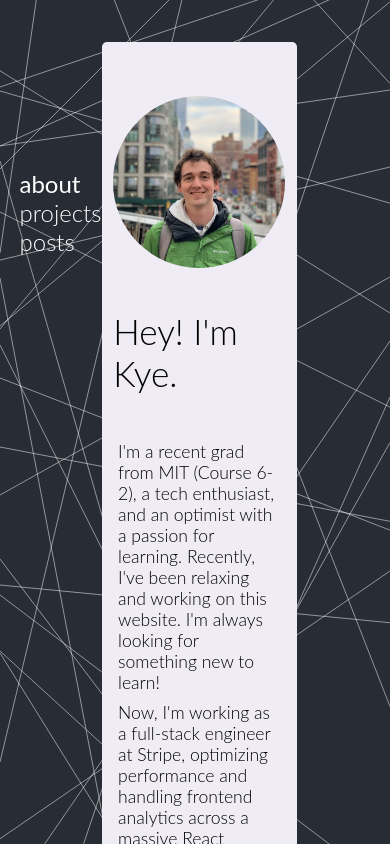
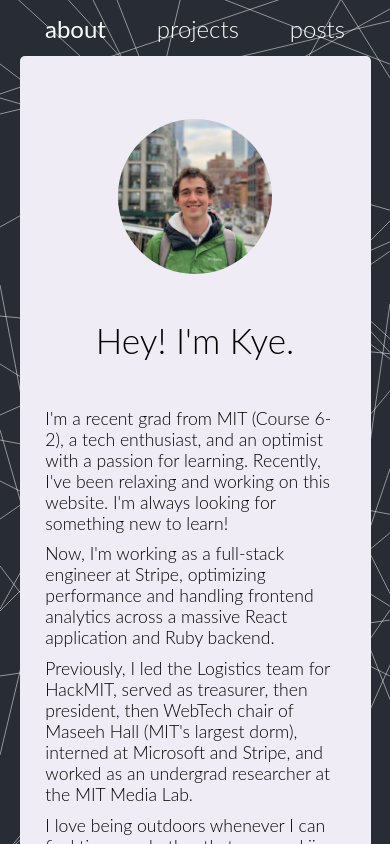
Before and after one commit to kyeb/kyeburchard-next, a Next.js app: page / in a window 390 px wide. Shown: the top 844 px of the page. Built offline with nearby package versions, Linux system fonts and the light colour scheme.

Commit message:
not total garbage on mobile

```diff
--- a/components/About.tsx
+++ b/components/About.tsx
@@ -4,6 +4,7 @@ import styles from "../styles/About.module.css";
 const About = () => {
   return (
     <div className={styles.grid}>
+      <div className={styles.picOuterContainer}>
         <div className={styles.picContainer}>
           <Image
             className={styles.pic}
@@ -11,6 +12,7 @@ const About = () => {
             width={200}
             height={200}
           />
+        </div>
       </div>
       <div className={styles.intro}>
         <h1>Hey! I'm Kye.</h1>
--- a/components/Layout.tsx
+++ b/components/Layout.tsx
@@ -22,10 +22,13 @@ interface LayoutProps {
 const Layout: FunctionComponent<LayoutProps> = (props) => {
   const renderNavLink = (page: PageInfo) => {
     const isCurrent = props.currentPage === page.name;
+    const empty = page.name === "";
     return (
       <span
         key={page.name}
-        className={`${styles.navItem} ${isCurrent && styles.navItemCurrent}`}
+        className={`${styles.navItem} ${isCurrent && styles.navItemCurrent} ${
+          empty && styles.hidden
+        }`}
       >
         <Link href={`${page.path}`}>{page.name}</Link>
       </span>
@@ -49,7 +52,7 @@ const Layout: FunctionComponent<LayoutProps> = (props) => {
         >
           {props.children}
         </main>
-        <div className={styles.rightContainer}></div>
+        <div></div>
       </div>
     </>
   );
--- a/components/animation.ts
+++ b/components/animation.ts
@@ -14,7 +14,6 @@ interface Points {
 
 const numLines = 30;
 let positions: Line[] = [];
-const maxSpeed = 4;
 let w = 0;
 let h = 0;
 
@@ -68,6 +67,8 @@ const getRandomLine = (i: number, oldLine?: Line): Line => {
   const maxIntercept = m > 0 ? h : h - m * w;
   if (!oldLine) {
     const b = getRandomInt(minIntercept, maxIntercept);
+    // maxSpeed is based on screen dimensions for a more consistent feel across devices
+    const maxSpeed = Math.floor(Math.min(w, h) / 400);
     // compute a positive non-zero speed, then randomly negate it to avoid 0 velocity possibility
     let deltaB = getRandomInt(1, maxSpeed + 1);
     if (Math.floor(Math.random() * 2) == 0) deltaB *= -1;
--- a/styles/About.module.css
+++ b/styles/About.module.css
@@ -3,10 +3,22 @@
   grid-template-rows: 5vh auto 5vh auto 5vh auto 5vh auto 5vh;
 }
 
-.picContainer {
+@media (max-width: 599px) {
+  .grid {
+    grid-template-rows: 5vh auto 5vh auto 5vh auto 5vh auto 5vh;
+  }
+}
+
+.picOuterContainer {
   display: flex;
   justify-content: center;
   grid-row-start: 2;
+}
+
+@media (max-width: 599px) {
+  .picContainer {
+    width: 50%;
+  }
 }
 
 .pic {
--- a/styles/Layout.module.css
+++ b/styles/Layout.module.css
@@ -7,10 +7,25 @@
   z-index: 1;
 }
 
+@media (max-width: 599px) {
+  .grid {
+    grid-template-columns: 1fr 90% 1fr;
+    grid-template-rows: 3.5rem auto 3rem;
+  }
+}
+
 .leftContainer {
   display: grid;
   grid-template-columns: 5vw auto 1fr;
   grid-template-rows: 20vh auto 1fr;
+}
+
+@media (max-width: 599px) {
+  .leftContainer {
+    display: block;
+    grid-row-start: 1;
+    grid-column-start: 2;
+  }
 }
 
 .navContainer {
@@ -19,10 +34,19 @@
   display: inline-flex;
   flex-direction: column;
   align-items: flex-start;
-
   font-size: 1.5rem;
   font-weight: 300;
   color: white;
+}
+
+@media (max-width: 599px) {
+  .navContainer {
+    display: flex;
+    flex-direction: row;
+    justify-content: space-around;
+    height: 100%;
+    align-items: center;
+  }
 }
 
 .navItemCurrent {
@@ -41,9 +65,6 @@
   border-radius: 5px;
 }
 
-.rightContainer {
-}
-
 .hidden {
   display: none;
 }
```
Lines whose indentation alone changed are shown as unchanged.
